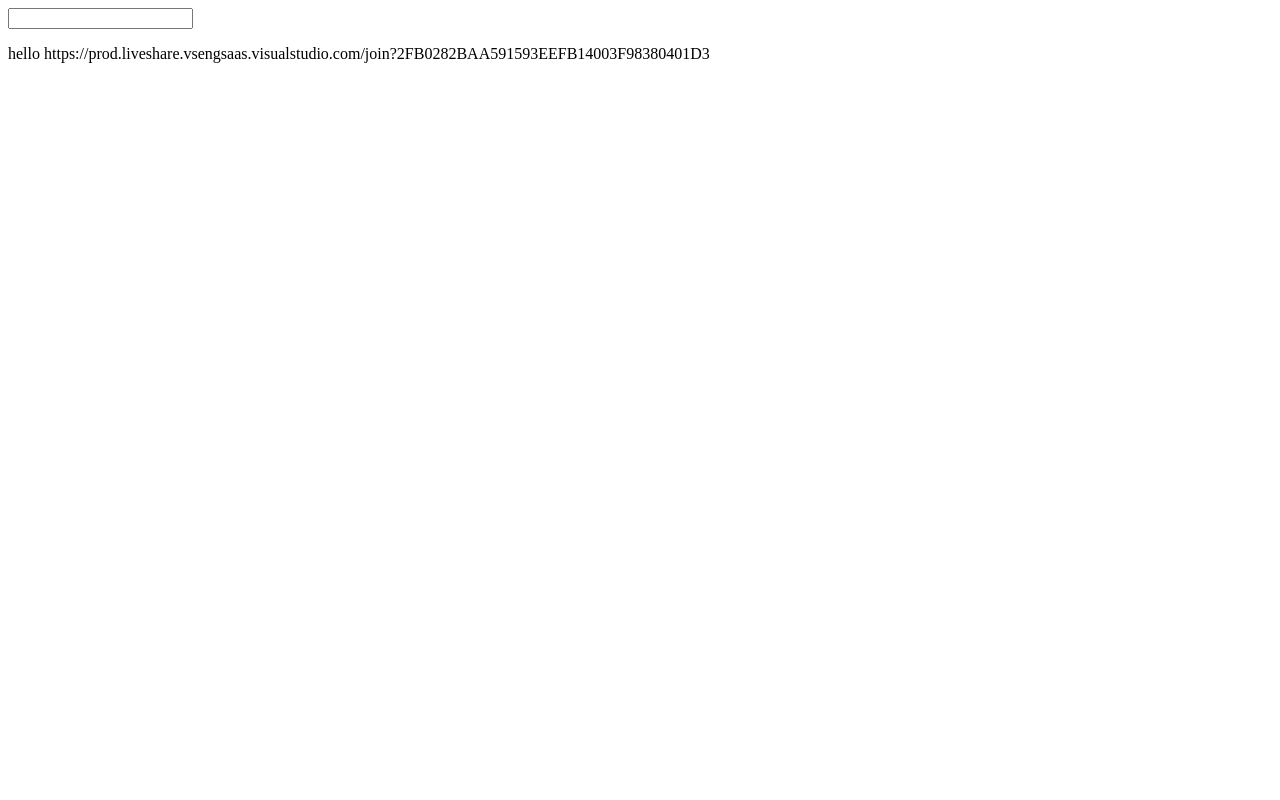
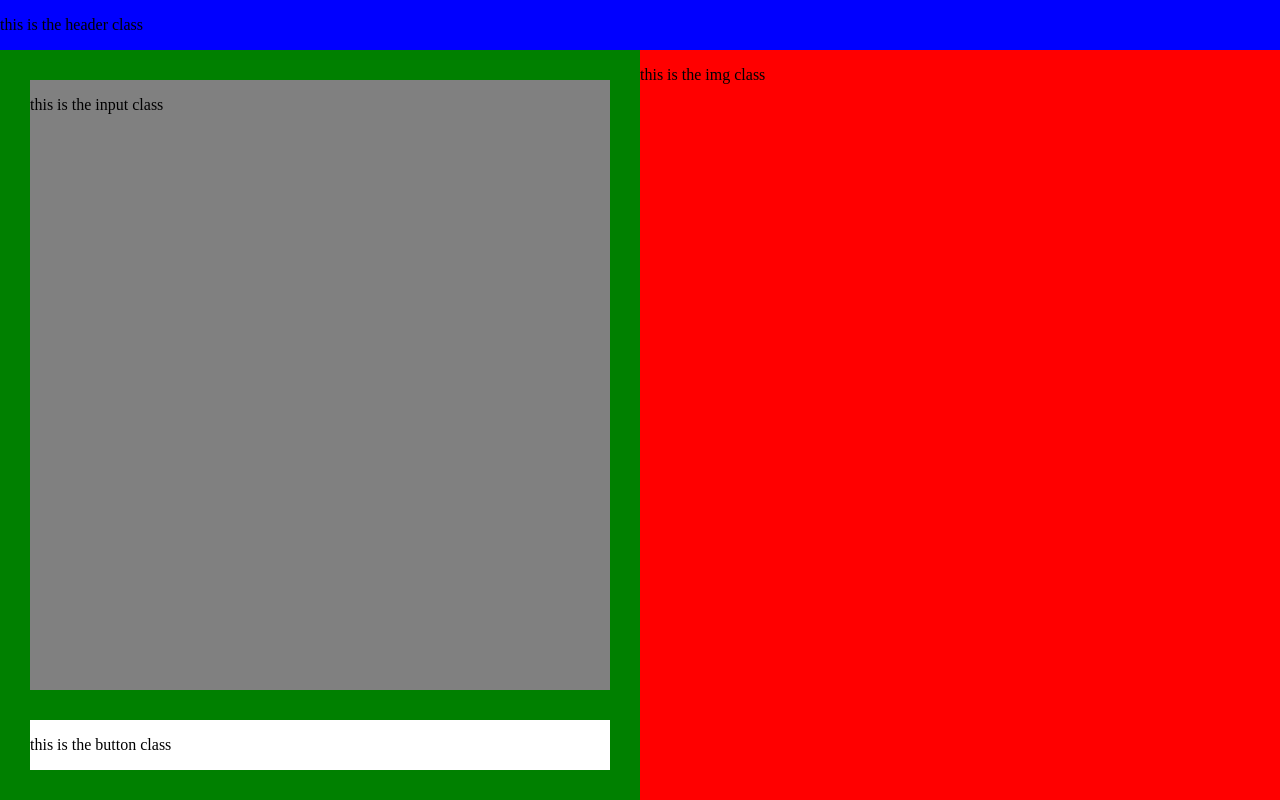
Before and after one commit to wasntdani/IHateQuizlet, a plain HTML site: page index.html in a window 1280 px wide. Drawn offline with Linux system fonts and the light colour scheme.

Commit message:
testing testing testing testing

```diff
--- a/index.html
+++ b/index.html
@@ -5,8 +5,21 @@
         <link rel="stylesheet" href="stylesheet.css">
     </head>
     <body>
-        <input type="email" name="Hello">
-        <p class="container">hello https://prod.liveshare.vsengsaas.visualstudio.com/join?2FB0282BAA591593EEFB14003F98380401D3</p>
-
+        <div class="wrapper">
+            <div class="header">
+                <p>this is the header class<p>
+            </div>
+            <div class="lgn">
+              <div class="lgninput">
+                <p> this is the input class </p>
+              </div>
+              <div class="lgnbuttn">
+                <p> this is the button class </p>
+              </div>
+            </div>
+            <div class="backgrnd">
+                <p>this is the img class</p>
+            </div>
+        </div>
     </body>
 </html>
--- a/stylesheet.css
+++ b/stylesheet.css
@@ -1,3 +1,42 @@
-.container {
+html, body {
+    height: 100%;
+    margin: 0;
+    padding: 0;
+  }
+
+  .wrapper {
     display: grid;
-}
+    grid-template-columns: 1fr 1fr;
+    grid-template-rows: 50px 1fr;
+    height: 100%;
+  }
+
+  .header {
+    grid-column: 1 / span 2;
+    background-color: blue;
+  }
+
+  .lgn {
+    padding: 30px;
+    grid-column: 1;
+    grid-row: 2;
+    display: grid;
+    grid-template-columns: [start] auto [end];
+    grid-template-rows: [start] minmax(150px, auto) [gap] 50px [end];
+    gap: 30px;
+    background-color: green;
+  }
+  .lgninput {
+    grid-row: 1;
+    background-color: gray;
+  }
+  .lgnbuttn {
+    grid-row: 2;
+    background-color: white;
+  }
+
+  .backgrnd {
+    grid-column: 2;
+    grid-row: 2;
+    background-color: red;
+  }
```
